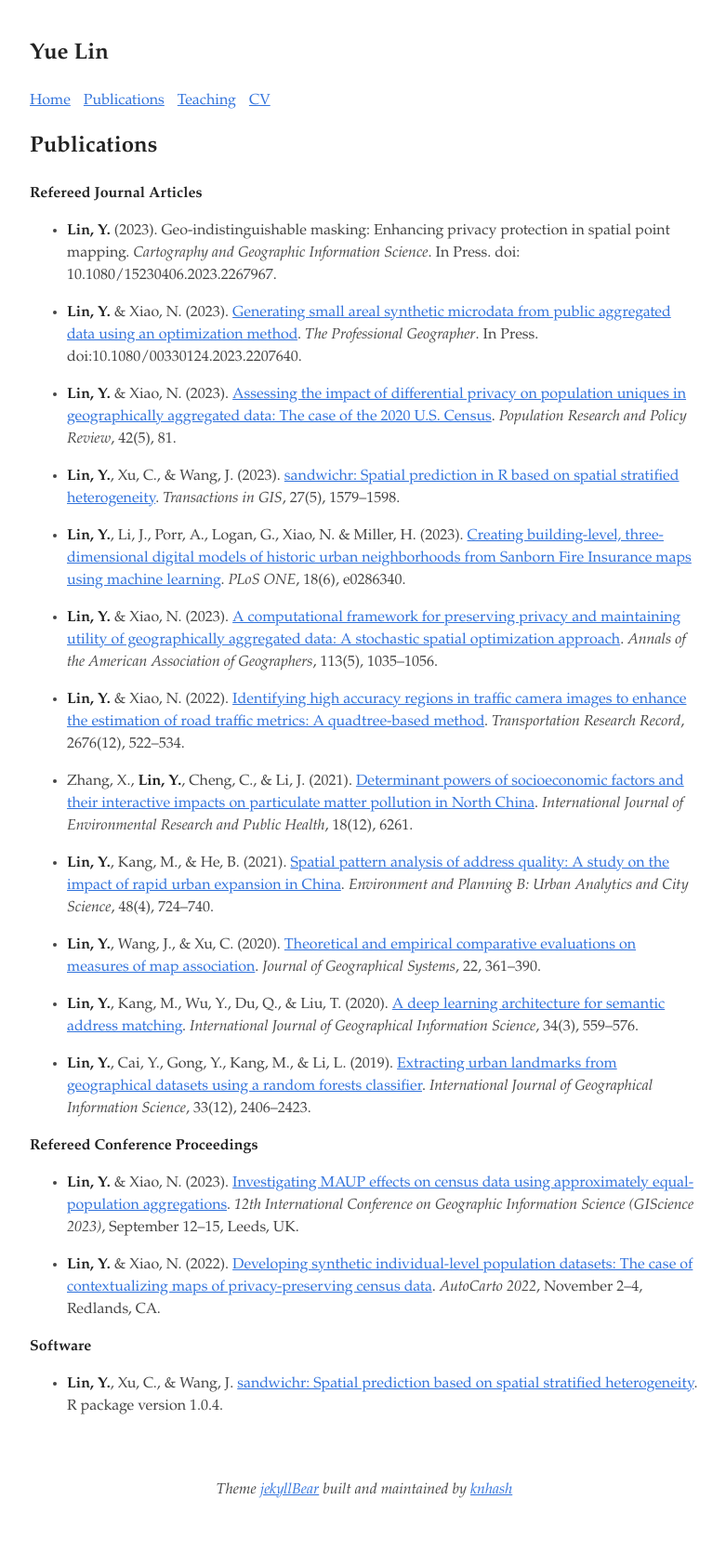
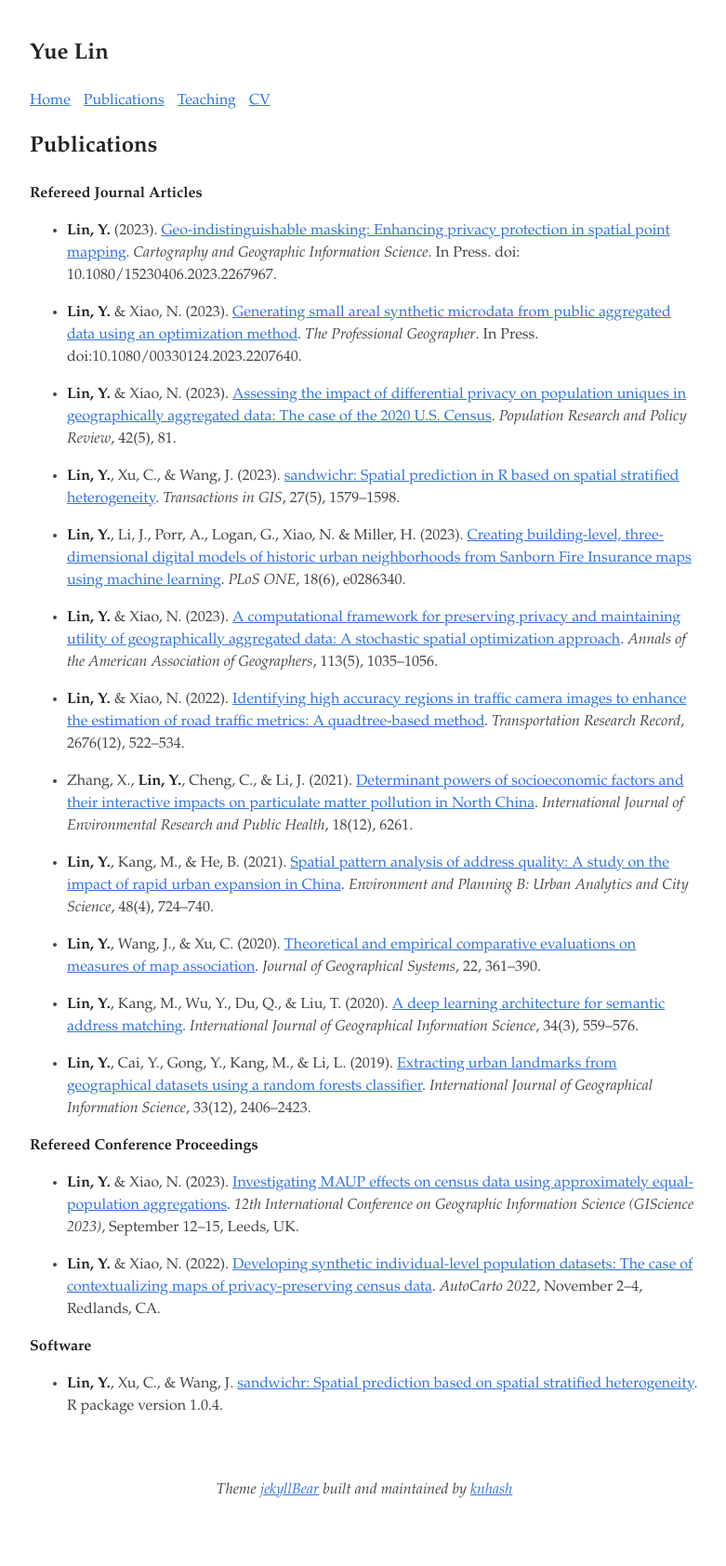
Before and after one commit to linyuehzzz/linyuehzzz.github.io, a Jekyll site: the page built from publications.md, in a window 1280 px wide. Shown: the whole page at 93% size, without its empty margins (248-1029 px from the left). Built offline with Jekyll 4.4.1, drawn with Linux system fonts in a browser that asks for light colours; part of the change alters nothing that is shown.

```diff
--- a/publications.md
+++ b/publications.md
@@ -7,7 +7,7 @@ permalink: /publications
 
 **Refereed Journal Articles**
 
-- **Lin, Y.** (2023). Geo-indistinguishable masking: Enhancing privacy protection in spatial point mapping. *Cartography and Geographic Information Science*. In Press. doi: 10.1080/15230406.2023.2267967.
+- **Lin, Y.** (2023). [Geo-indistinguishable masking: Enhancing privacy protection in spatial point mapping](https://doi.org/10.1080/15230406.2023.2267967). *Cartography and Geographic Information Science*. In Press. doi: 10.1080/15230406.2023.2267967.
 
 - **Lin, Y.** & Xiao, N. (2023). [Generating small areal synthetic microdata from public aggregated data using an optimization method](https://www.tandfonline.com/doi/full/10.1080/00330124.2023.2207640). *The Professional Geographer*. In Press. doi:10.1080/00330124.2023.2207640.
 
```
